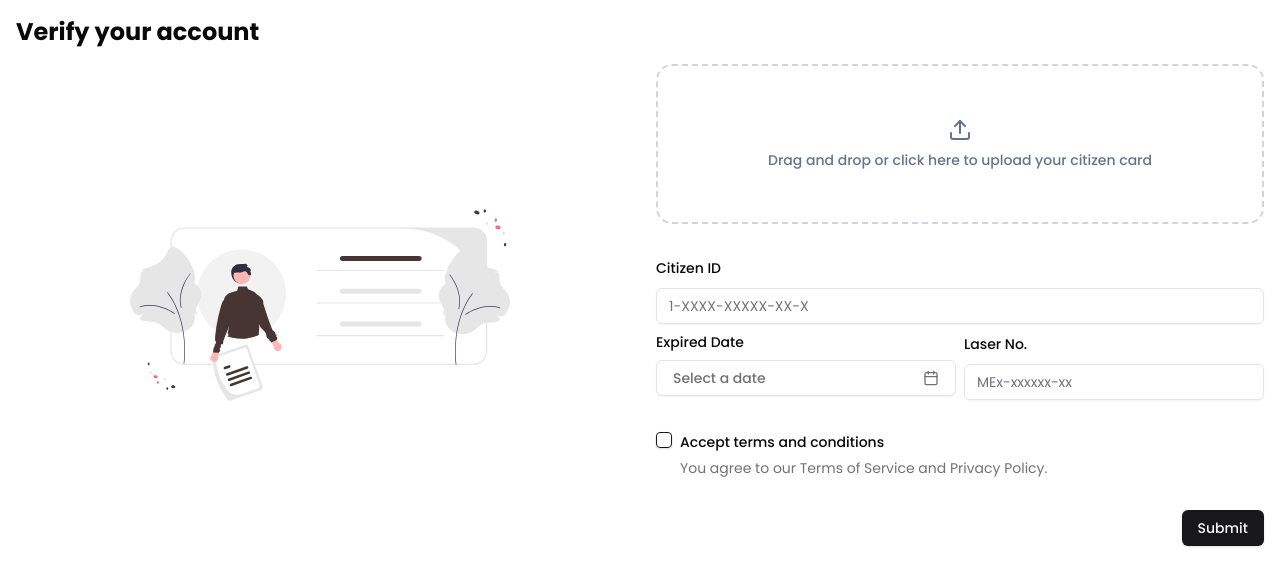
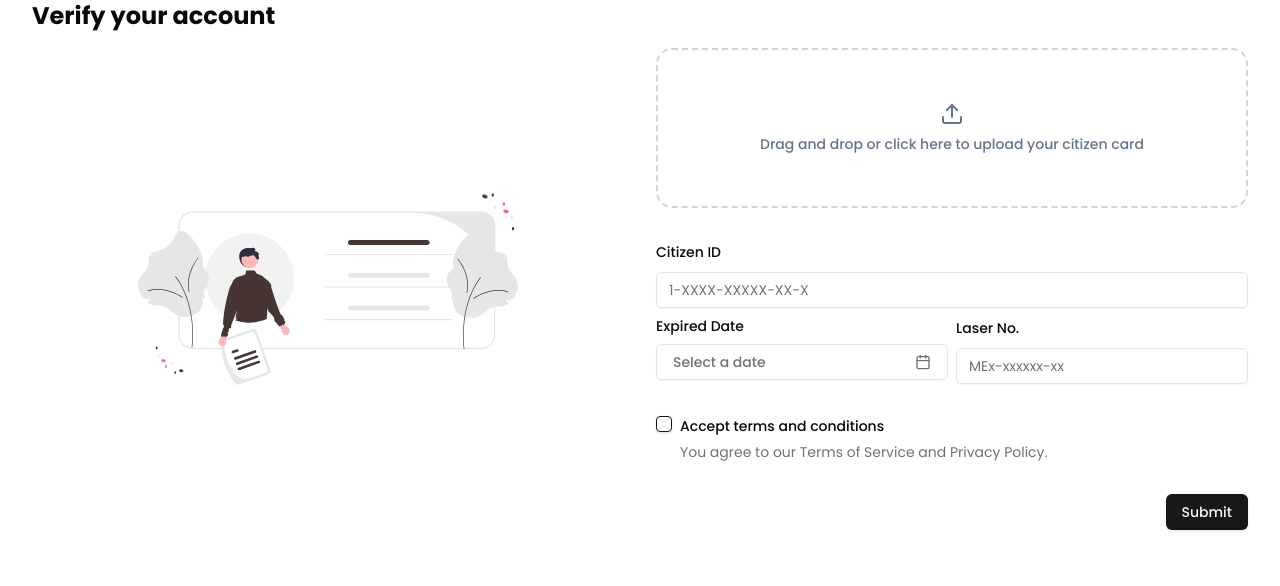
Before and after one commit to CP-RektMart/pic-me-pls-frontend, a Next.js app: page /photographer/verify in a window 1280 px wide. Shown: the top 586 px of the page. Built offline with nearby package versions, Linux system fonts and the light colour scheme.

Commit message:
fix: styling

```diff
--- a/src/components/verify-photographer/index.tsx
+++ b/src/components/verify-photographer/index.tsx
@@ -67,7 +67,7 @@ export default function Page() {
   }
 
   return (
-    <div className='min-h-screen p-4'>
+    <div className='min-h-screen max-w-7xl px-4 lg:px-8'>
       {/* To be fixed: Move to layout */}
       <p className='mb-4 font-bold lg:text-2xl'>Verify your account</p>
       <Form {...form}>
```
